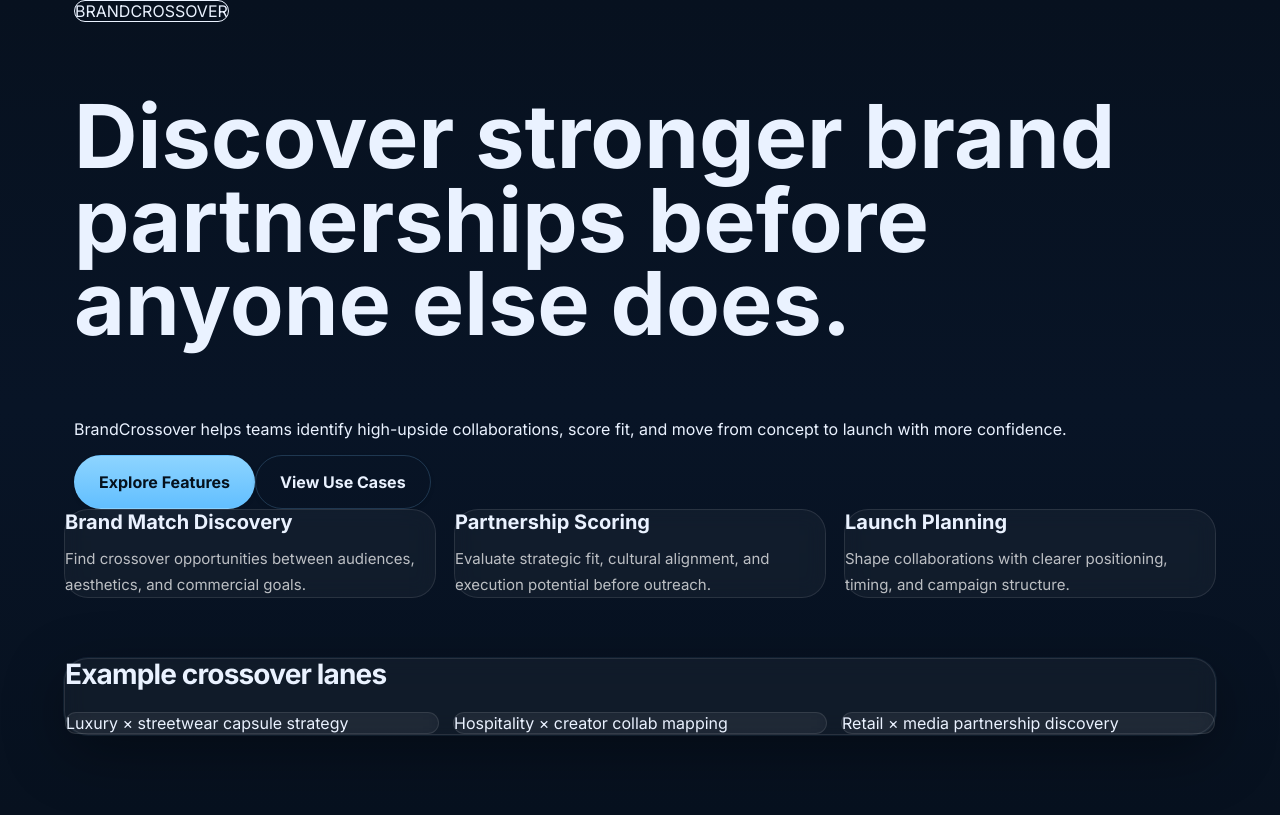
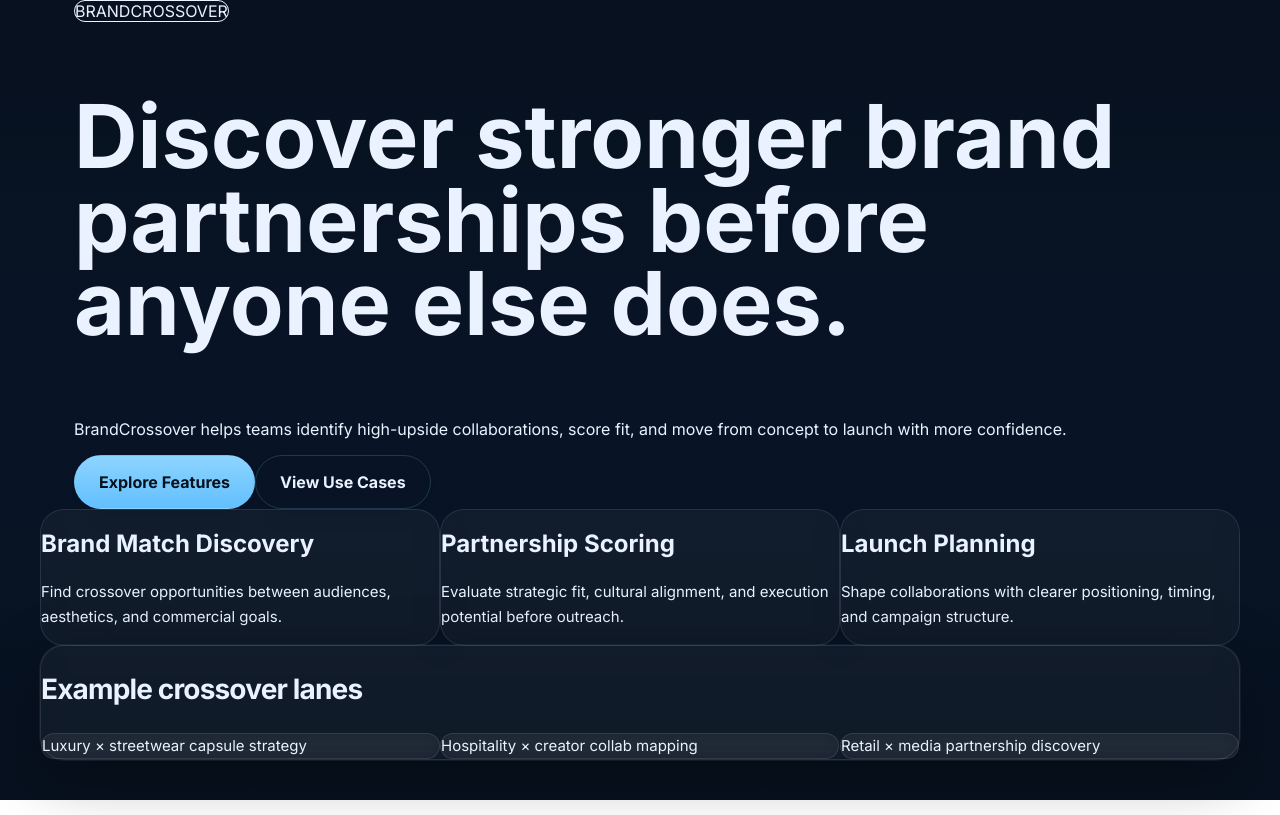
Before and after one commit to M4G3LL4N0/BrandCrossover, a Next.js app: page / in a window 1280 px wide. Built offline with nearby package versions, Linux system fonts and the light colour scheme.

Commit message:
feat: migrate inline styles to Tailwind CSS classes
Co-authored-by: aider (openrouter/deepseek/deepseek-chat) <aider@aider.chat>

```diff
--- a/src/app/page.tsx
+++ b/src/app/page.tsx
@@ -63,81 +63,28 @@ export default function HomePage() {
         </div>
       </section>
 
-      <section
-        id="features"
-        style={{
-          maxWidth: 1200,
-          margin: "0 auto",
-          padding: "0 24px 40px",
-          display: "grid",
-          gridTemplateColumns: "repeat(auto-fit, minmax(300px, 1fr))",
-          gap: 18,
-        }}
-      >
+      <section id="features" className="max-w-[1200px] mx-auto px-6 pb-10 grid grid-cols-[repeat(auto-fit,minmax(300px,1fr))] gap-4.5">
         {features.map((feature) => (
-          <div
-            key={feature.title}
-            className="card feature-card"
-          >
-            <h2
-              style={{
-                margin: 0,
-                fontSize: 20,
-                lineHeight: 1.2,
-              }}
-            >
+          <div key={feature.title} className="card feature-card p-6">
+            <h2 className="m-0 text-xl leading-[1.2]">
               {feature.title}
             </h2>
-            <p
-              style={{
-                marginTop: 12,
-                marginBottom: 0,
-                fontSize: 15,
-                lineHeight: 1.7,
-                color: "rgba(255,255,255,0.72)",
-              }}
-            >
+            <p className="mt-3 mb-0 text-[15px] leading-[1.7] text-white/72">
               {feature.text}
             </p>
           </div>
         ))}
       </section>
 
-      <section
-        id="examples"
-        style={{
-          maxWidth: 1200,
-          margin: "0 auto",
-          padding: "20px 24px 80px",
-        }}
-      >
-        <div
-          className="card glow"
-        >
-          <h3
-            style={{
-              margin: 0,
-              fontSize: 28,
-              lineHeight: 1.1,
-              letterSpacing: "-0.03em",
-            }}
-          >
+      <section id="examples" className="max-w-[1200px] mx-auto px-6 py-5 pb-20">
+        <div className="card glow p-7">
+          <h3 className="m-0 text-[28px] leading-[1.1] tracking-[-0.03em]">
             Example crossover lanes
           </h3>
 
-          <div
-            style={{
-              display: "grid",
-              gridTemplateColumns: "repeat(3, minmax(0, 1fr))",
-              gap: 14,
-              marginTop: 22,
-            }}
-          >
+          <div className="grid grid-cols-3 gap-3.5 mt-5.5">
             {examples.map((example) => (
-              <div
-                key={example.id}
-                className="card"
-              >
+              <div key={example.id} className="card p-4.5 text-[15px] leading-[1.6]">
                 {example.text}
               </div>
             ))}
```
